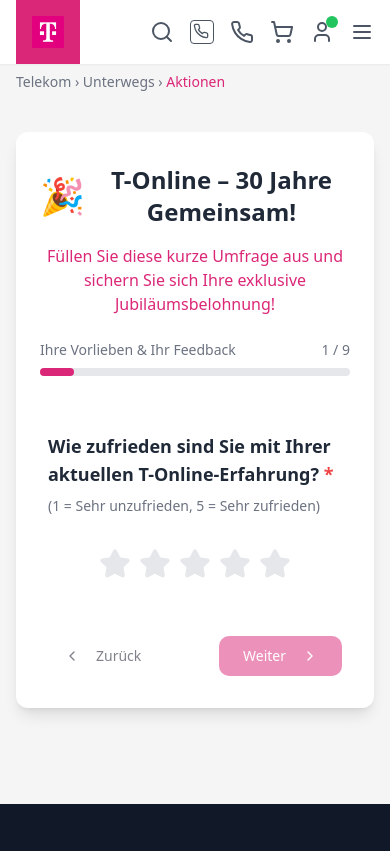
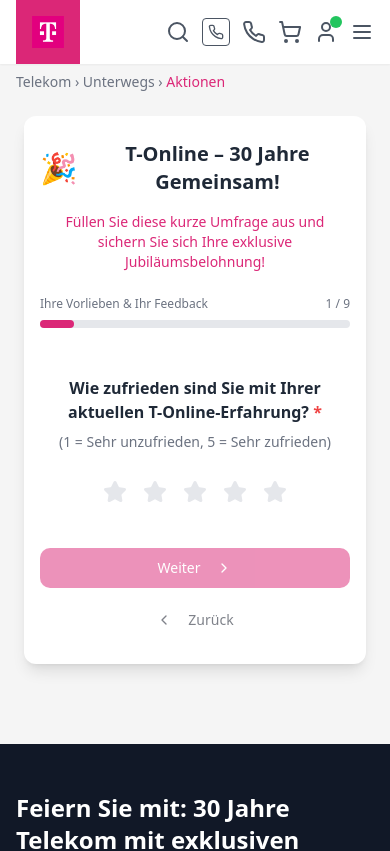
Before and after one commit to johnpain190/telekom-project, a React (Vite) app: page /survey in a window 390 px wide. Shown: the top 851 px of the page. Built offline with nearby package versions, Linux system fonts and the light colour scheme.

Commit message:
Optimize header and mobile responsiveness
Refactor header to match screenshots for desktop and mobile, ensuring exact replica of "Privatkunden" and "Geschäftskunden" sections. Optimize overall code for improved mobile responsiveness and a better user experience.

```diff
--- a/src/pages/Survey.tsx
+++ b/src/pages/Survey.tsx
@@ -176,15 +176,16 @@ const Survey = () => {
     const currentRating = parseInt(answers[questionId] || '0');
 
     return (
-      <div className="flex justify-center items-center space-x-2 my-8">
+      <div className="flex justify-center items-center space-x-2 sm:space-x-3 my-6 sm:my-8">
         {[1, 2, 3, 4, 5].map((star) => (
           <button
             key={star}
             onClick={() => handleStarRating(questionId, star)}
-            className="transition-colors duration-200"
+            className="transition-colors duration-200 active:scale-95 p-1"
+            aria-label={`${star} von 5 Sternen`}
           >
             <Star
-              className={`w-8 h-8 ${
+              className={`w-6 h-6 sm:w-8 sm:h-8 ${
                 star <= currentRating
                   ? 'fill-pink-600 text-pink-600'
                   : 'fill-gray-200 text-gray-200'
@@ -201,12 +202,12 @@ const Survey = () => {
       <RadioGroup
         value={answers[questionId] || ''}
         onValueChange={(value) => handleRadioChange(questionId, value)}
-        className="space-y-4 my-8"
+        className="space-y-3 sm:space-y-4 my-6 sm:my-8"
       >
         {options.map((option, index) => (
-          <div key={index} className="flex items-center space-x-3">
-            <RadioGroupItem value={option} id={`${questionId}-${index}`} />
-            <Label htmlFor={`${questionId}-${index}`} className="text-gray-700 cursor-pointer">
+          <div key={index} className="flex items-center space-x-3 p-2 rounded hover:bg-gray-50 transition-colors">
+            <RadioGroupItem value={option} id={`${questionId}-${index}`} className="shrink-0" />
+            <Label htmlFor={`${questionId}-${index}`} className="text-gray-700 cursor-pointer text-sm sm:text-base leading-relaxed">
               {option}
             </Label>
           </div>
@@ -236,12 +237,12 @@ const Survey = () => {
         <div className="bg-pink-600 text-white px-4 py-2 text-sm hidden md:block">
           <div className="max-w-7xl mx-auto flex justify-between items-center">
             <div className="flex space-x-6">
-              <span className="font-medium">Privatkunden</span>
-              <span className="text-pink-200">Geschäftskunden</span>
+              <span className="font-medium text-white">Privatkunden</span>
+              <span className="text-pink-200 hover:text-white cursor-pointer">Geschäftskunden</span>
             </div>
             <div className="flex space-x-6">
-              <span>Telekom Shops</span>
-              <span>Kontakt</span>
+              <span className="hover:text-pink-200 cursor-pointer">Telekom Shops</span>
+              <span className="hover:text-pink-200 cursor-pointer">Kontakt</span>
             </div>
           </div>
         </div>
@@ -251,33 +252,33 @@ const Survey = () => {
           <div className="flex items-center justify-between h-16">
             {/* Desktop Layout */}
             <div className="hidden md:flex items-center justify-between w-full h-full">
-              <div className="flex items-center space-x-8 h-full">
-                <div className="h-full w-16 bg-pink-600 flex items-center justify-center">
+              <div className="flex items-center space-x-6 xl:space-x-8 h-full">
+                <div className="h-full w-16 bg-pink-600 flex items-center justify-center shrink-0">
                   <img
                     src="/lovable-uploads/3a50a6ae-c8a9-4e79-8237-5c8031a412fd.png"
                     alt="Telekom"
                     className="w-8 h-8 object-contain"
                   />
                 </div>
-                <nav className="flex space-x-6">
-                  <span className="text-pink-600 font-medium">30 Jahre | Aktionen</span>
-                  <span className="text-gray-600 hover:text-pink-600 cursor-pointer">Mobilfunk</span>
-                  <span className="text-gray-600 hover:text-pink-600 cursor-pointer">Internet</span>
-                  <span className="text-gray-600 hover:text-pink-600 cursor-pointer">TV</span>
-                  <span className="text-gray-600 hover:text-pink-600 cursor-pointer">MeinMagenta App</span>
-                  <span className="text-gray-600 hover:text-pink-600 cursor-pointer">Glasfaser</span>
-                  <span className="text-gray-600 hover:text-pink-600 cursor-pointer">Service</span>
+                <nav className="flex space-x-4 lg:space-x-6 overflow-x-auto">
+                  <span className="text-pink-600 font-medium whitespace-nowrap">30 Jahre | Aktionen</span>
+                  <span className="text-gray-600 hover:text-pink-600 cursor-pointer whitespace-nowrap transition-colors">Mobilfunk</span>
+                  <span className="text-gray-600 hover:text-pink-600 cursor-pointer whitespace-nowrap transition-colors">Internet</span>
+                  <span className="text-gray-600 hover:text-pink-600 cursor-pointer whitespace-nowrap transition-colors">TV</span>
+                  <span className="text-gray-600 hover:text-pink-600 cursor-pointer whitespace-nowrap transition-colors">MeinMagenta App</span>
+                  <span className="text-gray-600 hover:text-pink-600 cursor-pointer whitespace-nowrap transition-colors">Glasfaser</span>
+                  <span className="text-gray-600 hover:text-pink-600 cursor-pointer whitespace-nowrap transition-colors">Service</span>
                 </nav>
               </div>
-              <div className="flex items-center space-x-4">
-                <Search className="w-5 h-5 text-gray-600 cursor-pointer hover:text-pink-600" />
-                <div className="w-5 h-5 border border-gray-600 rounded cursor-pointer hover:border-pink-600">
-                  <Phone className="w-3 h-3 text-gray-600 m-0.5" />
+              <div className="flex items-center space-x-3 lg:space-x-4 shrink-0">
+                <Search className="w-5 h-5 text-gray-600 cursor-pointer hover:text-pink-600 transition-colors" />
+                <div className="w-6 h-6 border border-gray-600 rounded cursor-pointer hover:border-pink-600 transition-colors flex items-center justify-center">
+                  <Phone className="w-3 h-3 text-gray-600" />
                 </div>
-                <Phone className="w-5 h-5 text-gray-600 cursor-pointer hover:text-pink-600" />
-                <ShoppingCart className="w-5 h-5 text-gray-600 cursor-pointer hover:text-pink-600" />
+                <Phone className="w-5 h-5 text-gray-600 cursor-pointer hover:text-pink-600 transition-colors" />
+                <ShoppingCart className="w-5 h-5 text-gray-600 cursor-pointer hover:text-pink-600 transition-colors" />
                 <div className="relative">
-                  <User className="w-5 h-5 text-gray-600 cursor-pointer hover:text-pink-600" />
+                  <User className="w-5 h-5 text-gray-600 cursor-pointer hover:text-pink-600 transition-colors" />
                   <div className="absolute -top-1 -right-1 w-3 h-3 bg-green-500 rounded-full"></div>
                 </div>
               </div>
@@ -285,25 +286,25 @@ const Survey = () => {
 
             {/* Mobile Layout */}
             <div className="flex md:hidden items-center justify-between w-full h-full">
-              <div className="h-full w-16 bg-pink-600 flex items-center justify-center">
+              <div className="h-full w-16 bg-pink-600 flex items-center justify-center shrink-0">
                 <img
                   src="/lovable-uploads/3a50a6ae-c8a9-4e79-8237-5c8031a412fd.png"
                   alt="Telekom"
                   className="w-8 h-8 object-contain"
                 />
               </div>
-              <div className="flex items-center space-x-4">
-                <Search className="w-6 h-6 text-gray-600" />
-                <div className="w-6 h-6 border border-gray-600 rounded cursor-pointer">
-                  <Phone className="w-4 h-4 text-gray-600 m-0.5" />
+              <div className="flex items-center space-x-3 shrink-0">
+                <Search className="w-6 h-6 text-gray-600 cursor-pointer active:scale-95 transition-transform" />
+                <div className="w-7 h-7 border border-gray-600 rounded cursor-pointer active:scale-95 transition-transform flex items-center justify-center">
+                  <Phone className="w-4 h-4 text-gray-600" />
                 </div>
-                <Phone className="w-6 h-6 text-gray-600" />
-                <ShoppingCart className="w-6 h-6 text-gray-600" />
+                <Phone className="w-6 h-6 text-gray-600 cursor-pointer active:scale-95 transition-transform" />
+                <ShoppingCart className="w-6 h-6 text-gray-600 cursor-pointer active:scale-95 transition-transform" />
                 <div className="relative">
-                  <User className="w-6 h-6 text-gray-600" />
+                  <User className="w-6 h-6 text-gray-600 cursor-pointer active:scale-95 transition-transform" />
                   <div className="absolute -top-1 -right-1 w-3 h-3 bg-green-500 rounded-full"></div>
                 </div>
-                <Menu className="w-6 h-6 text-gray-600" />
+                <Menu className="w-6 h-6 text-gray-600 cursor-pointer active:scale-95 transition-transform" />
               </div>
             </div>
           </div>
@@ -312,13 +313,15 @@ const Survey = () => {
 
       {/* Breadcrumb */}
       <div className="max-w-7xl mx-auto px-4 py-2">
-        <div className="text-sm text-gray-500">
-          Telekom › Unterwegs › <span className="text-pink-600">Aktionen</span>
+        <div className="text-sm text-gray-500 overflow-x-auto whitespace-nowrap">
+          <span className="hover:text-pink-600 cursor-pointer">Telekom</span> ›
+          <span className="hover:text-pink-600 cursor-pointer"> Unterwegs</span> ›
+          <span className="text-pink-600 font-medium"> Aktionen</span>
         </div>
       </div>
 
       {/* Main Content */}
-      <main className="max-w-4xl mx-auto px-4 py-8">
+      <main className="max-w-4xl mx-auto px-4 py-4 md:py-8">
         {/* Processing Screen */}
         {isProcessing && (
           <div className="bg-white rounded-lg shadow-lg overflow-hidden p-8">
@@ -697,24 +700,24 @@ const Survey = () => {
 
         {/* Original Survey Content */}
         {!isProcessing && !showRewards && (
-          <div className="bg-white rounded-lg shadow-lg overflow-hidden">
+          <div className="bg-white rounded-lg shadow-lg overflow-hidden mx-2 sm:mx-0">
             {/* Survey Header */}
-            <div className="text-center py-8 px-6">
+            <div className="text-center py-6 sm:py-8 px-4 sm:px-6">
               <div className="flex items-center justify-center mb-4">
-                <span className="text-4xl mr-2">🎉</span>
-                <h1 className="text-2xl font-bold text-gray-800">
+                <span className="text-3xl sm:text-4xl mr-2">🎉</span>
+                <h1 className="text-xl sm:text-2xl font-bold text-gray-800 text-center">
                   T-Online – 30 Jahre Gemeinsam!
                 </h1>
               </div>
-              <p className="text-pink-600 font-medium">
+              <p className="text-pink-600 font-medium text-sm sm:text-base text-center px-2">
                 Füllen Sie diese kurze Umfrage aus und sichern Sie sich Ihre exklusive Jubiläumsbelohnung!
               </p>
 
               {/* Progress Bar */}
               <div className="mt-6">
-                <div className="flex items-center justify-center mb-2">
-                  <span className="text-sm text-gray-500">Ihre Vorlieben & Ihr Feedback</span>
-                  <span className="ml-auto text-sm text-gray-500">{currentStep} / {totalSteps}</span>
+                <div className="flex items-center justify-between mb-2 text-xs sm:text-sm">
+                  <span className="text-gray-500">Ihre Vorlieben & Ihr Feedback</span>
+                  <span className="text-gray-500 font-medium">{currentStep} / {totalSteps}</span>
                 </div>
                 <div className="w-full bg-gray-200 rounded-full h-2 mb-6">
                   <div
@@ -726,13 +729,13 @@ const Survey = () => {
             </div>
 
             {/* Question Content */}
-            <div className="px-8 pb-8">
-              <div className="mb-8">
-                <h2 className="text-lg font-semibold text-gray-800 mb-2">
+            <div className="px-4 sm:px-8 pb-6 sm:pb-8">
+              <div className="mb-6 sm:mb-8">
+                <h2 className="text-base sm:text-lg font-semibold text-gray-800 mb-2 text-center">
                   {currentQuestion?.title} <span className="text-red-500">*</span>
                 </h2>
                 {currentQuestion?.subtitle && (
-                  <p className="text-sm text-gray-500">{currentQuestion.subtitle}</p>
+                  <p className="text-sm text-gray-500 text-center">{currentQuestion.subtitle}</p>
                 )}
               </div>
 
@@ -742,18 +745,18 @@ const Survey = () => {
 
               {/* Star Rating Text */}
               {currentQuestion?.type === 'star-rating' && answers[currentQuestion.id] && (
-                <div className="text-center text-sm text-gray-500 mb-6">
+                <div className="text-center text-sm text-gray-500 mb-4 sm:mb-6">
                   {answers[currentQuestion.id]} von 5 Sternen
                 </div>
               )}
 
               {/* Navigation Buttons */}
-              <div className="flex justify-between items-center pt-6">
+              <div className="flex flex-col sm:flex-row justify-between items-center pt-4 sm:pt-6 gap-3 sm:gap-0">
                 <Button
                   variant="ghost"
                   onClick={handleBack}
                   disabled={currentStep === 1}
-                  className="flex items-center space-x-2"
+                  className="flex items-center justify-center space-x-2 w-full sm:w-auto order-2 sm:order-1"
                 >
                   <ChevronLeft className="w-4 h-4" />
                   <span>Zurück</span>
@@ -762,7 +765,7 @@ const Survey = () => {
                 {currentStep === totalSteps ? (
                   <Button
                     onClick={handleSubmit}
-                    className="flex items-center space-x-2 bg-pink-600 hover:bg-pink-700 text-white px-6"
+                    className="flex items-center justify-center space-x-2 bg-pink-600 hover:bg-pink-700 text-white px-6 w-full sm:w-auto order-1 sm:order-2"
                     disabled={!answers[currentQuestion?.id]}
                   >
                     <span>Umfrage absenden</span>
@@ -770,7 +773,7 @@ const Survey = () => {
                 ) : (
                   <Button
                     onClick={handleNext}
-                    className="flex items-center space-x-2 bg-pink-600 hover:bg-pink-700 text-white px-6"
+                    className="flex items-center justify-center space-x-2 bg-pink-600 hover:bg-pink-700 text-white px-6 w-full sm:w-auto order-1 sm:order-2"
                     disabled={!answers[currentQuestion?.id]}
                   >
                     <span>Weiter</span>
```
